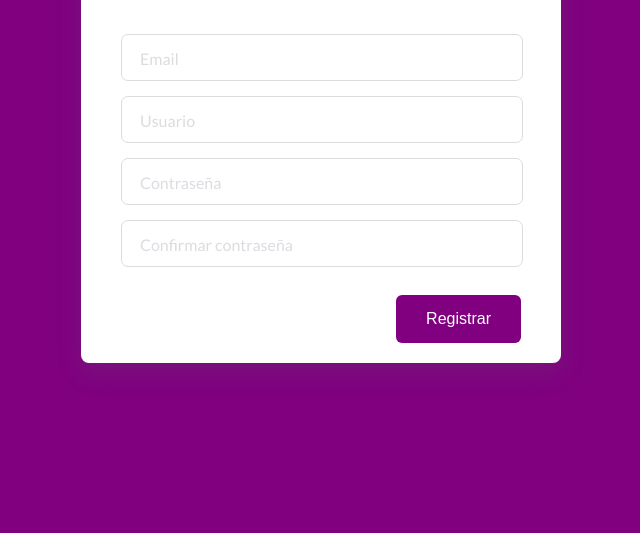
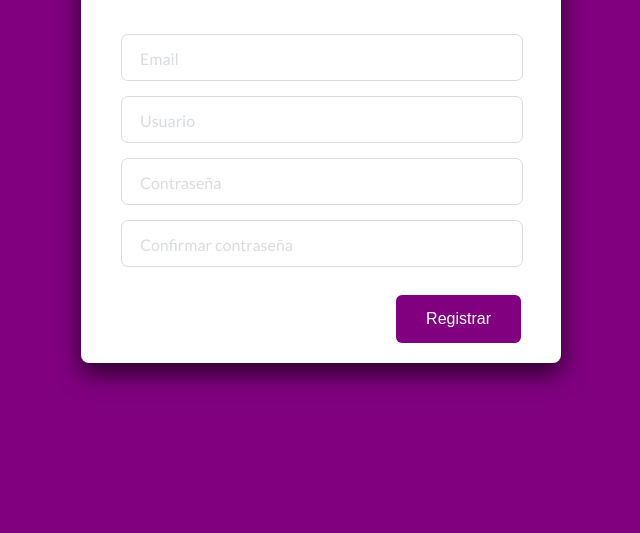
Before and after one commit to Alexuva/FloatLabelForm, a plain HTML site: page index.html in a window 1280 px wide. Shown: the part 267-800 px from the top of the page, without its empty margins (319-959 px from the left). Drawn offline with Linux system fonts and the light colour scheme.

Commit message:
second commit

```diff
--- a/styles/styles.css
+++ b/styles/styles.css
@@ -22,7 +22,7 @@ body {
   width: 400px;
   border-radius: 8px;
   padding: 20px 40px;
-  box-shadow: 0 10px 25px rgba(92, 99, 105, 0.2);
+  box-shadow: 0 10px 25px rgba(0, 0, 0, 0.686);
 }
 
 .title {
```
